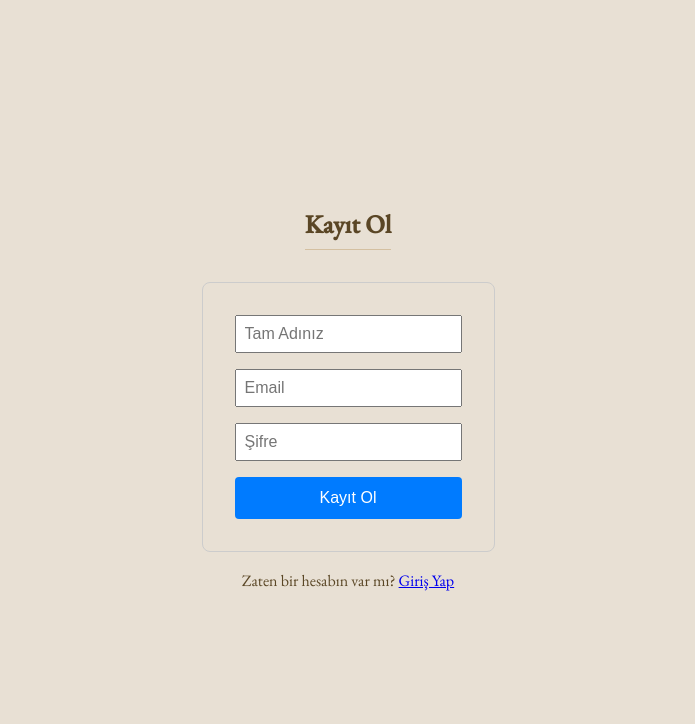
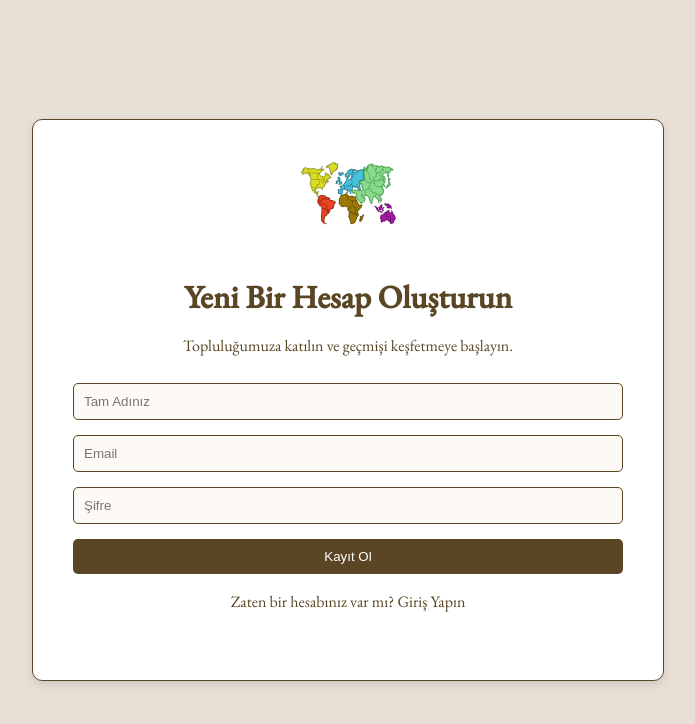
Before and after one commit to basaranmelik/anakronik, a React (Vite) app: page /register in a window 1280 px wide. Shown: the top 724 px of the page, without its empty margins (292-987 px from the left). Built offline with nearby package versions, Linux system fonts and the light colour scheme.

Commit message:
Update styles

```diff
--- /dev/null
+++ b/src/pages/AuthPage.css
@@ -0,0 +1,87 @@
+/* src/pages/AuthPage.css */
+
+.auth-container {
+  display: flex;
+  justify-content: center;
+  align-items: center;
+  min-height: 100vh;
+  background-color: #e8e0d4;
+  /* Theme background */
+}
+
+.auth-card {
+  background: #fff;
+  padding: 40px;
+  border-radius: 10px;
+  box-shadow: 0 4px 8px rgba(0, 0, 0, 0.1);
+  text-align: center;
+  max-width: 400px;
+  width: 100%;
+  border: 1px solid #5a4625;
+  /* Theme border */
+}
+
+.auth-logo {
+  width: 100px;
+  margin-bottom: 20px;
+}
+
+.auth-card h1 {
+  margin-bottom: 10px;
+  color: #5a4625;
+  /* Theme text color */
+}
+
+.auth-card p {
+  margin-bottom: 25px;
+  margin-top: 15px;
+  color: #5a4625;
+  /* Theme text color */
+}
+
+.auth-form input {
+  width: 100%;
+  padding: 10px;
+  margin-bottom: 15px;
+  border: 1px solid #5a4625;
+  /* Theme border */
+  border-radius: 5px;
+  box-sizing: border-box;
+  background-color: #fdfaf6;
+  color: #5a4625;
+}
+
+.auth-form button {
+  width: 100%;
+  padding: 10px;
+  background-color: #5a4625;
+  /* Theme button color */
+  color: white;
+  border: none;
+  border-radius: 5px;
+  cursor: pointer;
+  transition: background-color 0.3s;
+  box-sizing: border-box;
+}
+
+.auth-form button:hover {
+  background-color: #2b2111;
+  /* Theme button hover color */
+}
+
+.auth-card .error {
+  color: #dc3545;
+  /* Standard error color */
+  margin-top: 15px;
+}
+
+.auth-card .auth-link {
+  margin-top: 20px;
+  color: #5a4625;
+  /* Theme text color */
+  text-decoration: none;
+}
+
+.auth-card .auth-link:hover {
+  text-decoration: underline;
+}
--- a/src/pages/CreateFigurePage.css
+++ b/src/pages/CreateFigurePage.css
@@ -1,143 +1,141 @@
-/* --- YENİ RENK PALETİ --- */
-/* SPACE CADET: #25344F (Koyu Mavi - Yazılar, Ana Arka Plan) */
-/* SLATE GRAY:  #617891 (Mavi-Gri - Linkler, Vurgular) */
-/* TAN:         #D5B893 (Açık Kahve - Form Arka Planı) */
-/* COFFEE:      #6F4D38 (Kahverengi - Butonlar) */
-/* CAPUT MORTUUM: #832024 (Kırmızı-Kahve - Hata Mesajları) */
+/* src/pages/CreateFigurePage.css */
 
-.create-figure-container {
+/* AuthPage.css'den kopyalanan ve uyarlanan temel stiller */
+.auth-container {
   display: flex;
   justify-content: center;
   align-items: center;
   min-height: 100vh;
-    background-color: #25344F;
-    /* Ana arka plan: SPACE CADET */
-    padding: 2rem;
-    font-family: sans-serif;
-    /* Daha modern bir görünüm için sans-serif font */
-    box-sizing: border-box;
+  background-color: #e8e0d4;
 }
 
+.auth-card {
+  background: #fff;
+  padding: 40px;
+  border-radius: 10px;
+  box-shadow: 0 4px 8px rgba(0, 0, 0, 0.1);
+  text-align: center;
+  max-width: 550px; /* Genişliği artırıldı */
+  width: 100%;
+  border: 1px solid #5a4625;
+}
+
+/* Formun kendisi */
 .create-figure-form {
-    background: #D5B893;
-    /* Form arka planı: TAN */
-    padding: 2rem 2.5rem;
-    border-radius: 8px;
-    box-shadow: 0 5px 20px rgba(0, 0, 0, 0.4);
   width: 100%;
-    max-width: 550px;
   display: flex;
   flex-direction: column;
-    border: 1px solid #6F4D38;
-    /* Sınır rengi: COFFEE */
+  gap: 1rem; /* Form elemanları arasına boşluk ekle */
+  text-align: left; /* Form içeriğini sola hizala */
 }
 
+/* Form başlığı */
 .create-figure-form h2 {
-    margin-top: 0;
+  font-size: 2rem;
+  color: #5a4625;
   text-align: center;
-    color: #25344F;
-    /* Yazı rengi: SPACE CADET */
-    font-weight: bold;
-    border-bottom: 1px solid #617891;
-    /* Ayraç çizgisi: SLATE GRAY */
-    padding-bottom: 1rem;
+  border-bottom: 1px solid #d4c0a1;
+  padding-bottom: 0.75rem;
+  margin-bottom: 1rem;
 }
 
+/* Form etiketleri */
 .create-figure-form label {
-    margin-top: 1.2rem;
-    margin-bottom: 0.5rem;
-    font-weight: bold;
-    color: #25344F;
-    /* Yazı rengi: SPACE CADET */
+  font-weight: 600;
+  color: #5a4625;
+  font-size: 1.1rem;
 }
 
+/* Input ve textarea alanları */
 .create-figure-form input,
 .create-figure-form textarea {
   width: 100%;
   padding: 0.75rem;
-    border: 1px solid #617891;
-    /* Sınır rengi: SLATE GRAY */
-    border-radius: 4px;
+  border: 1px solid #d4c0a1;
+  border-radius: 6px;
   font-size: 1rem;
-    background-color: #f0ead6;
-    /* Daha açık, kremsi bir tan */
-    color: #25344F;
+  font-family: 'EB Garamond', serif;
+  background-color: #fdfaf6;
+  color: #5a4625;
   box-sizing: border-box;
+  transition: border-color 0.3s, box-shadow 0.3s;
 }
 
 .create-figure-form input:focus,
 .create-figure-form textarea:focus {
   outline: none;
-    border-color: #25344F;
-    box-shadow: 0 0 0 2px rgba(37, 52, 79, 0.3);
+  border-color: #5a4625;
+  box-shadow: 0 0 0 3px rgba(90, 70, 37, 0.1);
 }
 
 .create-figure-form textarea {
-    min-height: 100px;
-    resize: none;
+  min-height: 120px;
+  resize: vertical;
 }
 
 /* Dosya yükleme butonu için özel stil */
 .create-figure-form input[type="file"] {
-    padding: 0;
-    border: none;
-    background: none;
+    background-color: #fdf6e3;
+    border: 1px dashed #d4c0a1;
 }
 
 .create-figure-form input[type="file"]::file-selector-button {
-    background-color: #617891;
-    /* Buton rengi: SLATE GRAY */
-    color: white;
-    border: none;
-    padding: 0.7rem 1rem;
+  background-color: #d7c7b5;
+  color: #5a4625;
+  border: 1px solid #5a4625;
+  padding: 0.6rem 1rem;
   border-radius: 4px;
   cursor: pointer;
-    transition: background-color 0.2s;
+  font-weight: 500;
+  transition: background-color 0.3s ease;
 }
 
 .create-figure-form input[type="file"]::file-selector-button:hover {
-    background-color: #25344F;
+  background-color: #c3b5a2;
 }
 
+/* Gönder butonu */
 .create-figure-form button {
-    margin-top: 2rem;
+  margin-top: 1rem;
   padding: 0.8rem;
   font-size: 1.1rem;
   font-weight: bold;
-    background-color: #6F4D38;
-    /* Ana buton rengi: COFFEE */
-    color: #f0ead6;
-    /* Yazı rengi: Açık krem */
+  background-color: #5a4625;
+  color: white;
   border: none;
   border-radius: 4px;
   cursor: pointer;
-    transition: background-color 0.2s;
+  transition: background-color 0.3s ease;
 }
 
 .create-figure-form button:disabled {
-    background-color: #aaa;
+  background-color: #a9a9a9;
   cursor: not-allowed;
 }
 
 .create-figure-form button:hover:not(:disabled) {
-    background-color: #832024;
+  background-color: #2b2111;
 }
 
-/* Hover rengi: CAPUT MORTUUM */
-
+/* Hata mesajı */
 .error-message {
-    color: #832024;
-    margin-top: 1rem;
+  color: #9c2b2b;
+  margin-top: 0.5rem;
   text-align: center;
+  font-weight: 500;
 }
 
+/* Geri dön linki */
 .back-link {
+  align-self: flex-start;
   margin-bottom: 1rem;
   text-decoration: none;
-    color: #617891;
+  color: #5a4625;
+  font-weight: 500;
+  transition: color 0.3s ease;
 }
 
-/* Link rengi: SLATE GRAY */
 .back-link:hover {
+  color: #2b2111;
   text-decoration: underline;
 }
--- a/src/pages/CreateFigurePage.jsx
+++ b/src/pages/CreateFigurePage.jsx
@@ -6,27 +6,27 @@ import './CreateFigurePage.css';
 
 function CreateFigurePage() {
     const [name, setName] = useState('');
-    const [bio, setBio] = useState('');
-    const [file, setFile] = useState(null);
+    const [infoFile, setInfoFile] = useState(null); // State for the info document
+    const [imageFile, setImageFile] = useState(null); // State for the image file
     const [error, setError] = useState('');
     const [isSubmitting, setIsSubmitting] = useState(false);
     const navigate = useNavigate();
 
     const handleSubmit = async (e) => {
         e.preventDefault();
-        if (!file || !name) {
-            setError('İsim ve dosya alanları zorunludur.');
+        if (!name || !infoFile || !imageFile) {
+            setError('İsim, bilgi dokümanı ve resim dosyası alanları zorunludur.');
             return;
         }
         setIsSubmitting(true);
         setError('');
 
         const formData = new FormData();
-        // Sadece 'name' ve 'bio' içeren JSON objesi
-        const figureData = { name, bio };
+        const figureData = { name };
 
         formData.append('figureData', JSON.stringify(figureData));
-        formData.append('file', file);
+        formData.append('file', infoFile);      // Info document
+        formData.append('image', imageFile);   // Image file
 
         try {
             await apiClient.post('/historical-figures', formData, {
@@ -34,8 +34,6 @@ function CreateFigurePage() {
                     'Content-Type': 'multipart/form-data'
                 }
             });
-            // Başarılı oluşturma sonrası sohbet listesine veya haritaya yönlendirebiliriz.
-            // Şimdilik haritaya yönlendirelim.
             navigate('/map');
         } catch (err) {
             console.error("Figür oluşturma hatası:", err);
@@ -46,7 +44,8 @@ function CreateFigurePage() {
     };
 
     return (
-        <div className="create-figure-container">
+        <div className="auth-container">
+            <div className="auth-card">
                 <form className="create-figure-form" onSubmit={handleSubmit}>
                     <Link to="/map" className="back-link">← Haritaya Geri Dön</Link>
                     <h2>Yeni Tarihi Figür Ekle</h2>
@@ -54,11 +53,11 @@ function CreateFigurePage() {
                     <label htmlFor="name">İsim:</label>
                     <input id="name" type="text" value={name} onChange={(e) => setName(e.target.value)} required />
 
-                <label htmlFor="bio">Biyografi (Karakter için kısa bir tanım):</label>
-                <textarea id="bio" value={bio} onChange={(e) => setBio(e.target.value)} />
+                    <label htmlFor="infoFile">Bilgi Dokümanı:</label>
+                    <input id="infoFile" type="file" onChange={(e) => setInfoFile(e.target.files[0])} required />
 
-                <label htmlFor="file">Bilgi Dokümanı:</label>
-                <input id="file" type="file" onChange={(e) => setFile(e.target.files[0])} required />
+                    <label htmlFor="imageFile">Figür Resmi:</label>
+                    <input id="imageFile" type="file" accept="image/*" onChange={(e) => setImageFile(e.target.files[0])} required />
 
                     {error && <p className="error-message">{error}</p>}
 
@@ -67,6 +66,7 @@ function CreateFigurePage() {
                     </button>
                 </form>
             </div>
+        </div>
     );
 }
 
--- a/src/pages/LoginPage.jsx
+++ b/src/pages/LoginPage.jsx
@@ -1,35 +1,41 @@
-import React, { useState } from 'react';
+import React, { useState, useContext } from 'react';
 import { useNavigate, Link } from 'react-router-dom';
-import { useAuth } from '../context/AuthContext';
+import { AuthContext } from '../context/AuthContext';
+import logo from '../assets/risk-map.svg';
+import './AuthPage.css';
 
 function LoginPage() {
   const [email, setEmail] = useState('');
   const [password, setPassword] = useState('');
   const [error, setError] = useState('');
   const navigate = useNavigate();
-  const { login } = useAuth();
+  const { login } = useContext(AuthContext);
 
   const handleSubmit = async (e) => {
     e.preventDefault();
     setError('');
     const success = await login(email, password);
     if (success) {
-      navigate('/map'); // Başarılı giriş sonrası harita sayfasına yönlendir
+      navigate('/');
     } else {
       setError('Email veya şifre hatalı.');
     }
   };
 
   return (
-    <div className="form-container">
-      <h2>Giriş Yap</h2>
-      <form onSubmit={handleSubmit}>
-        <input type="email" value={email} onChange={(e) => setEmail(e.target.value)} placeholder="Email" required />
-        <input type="password" value={password} onChange={(e) => setPassword(e.target.value)} placeholder="Şifre" required />
-        <button type="submit">Giriş Yap</button>
-      </form>
-      {error && <p className="error">{error}</p>}
-      <p>Hesabın yok mu? <Link to="/register">Kayıt Ol</Link></p>
+    <div className="auth-container">
+      <div className="auth-card">
+        <img src={logo} alt="Anakronik Logo" className="auth-logo" />
+        <h1>Hesabınıza Giriş Yapın</h1>
+        <p>Haritaları keşfetmeye ve kendi figürlerinizi oluşturmaya devam edin.</p>
+        <form onSubmit={handleSubmit} className="auth-form">
+          <input type="email" value={email} onChange={(e) => setEmail(e.target.value)} placeholder="Email" required />
+          <input type="password" value={password} onChange={(e) => setPassword(e.target.value)} placeholder="Şifre" required />
+          <button type="submit">Giriş Yap</button>
+        </form>
+        {error && <p className="error">{error}</p>}
+        <p>Hesabın yok mu? <Link to="/register" className="auth-link">Hemen Kayıt Ol</Link></p>
+      </div>
     </div>
   );
 }
--- a/src/pages/RegisterPage.jsx
+++ b/src/pages/RegisterPage.jsx
@@ -1,6 +1,8 @@
-import React, { useState } from 'react';
+import React, { useState, useContext } from 'react';
 import { useNavigate, Link } from 'react-router-dom';
-import { useAuth } from '../context/AuthContext';
+import { AuthContext } from '../context/AuthContext';
+import logo from '../assets/risk-map.svg';
+import './AuthPage.css';
 
 function RegisterPage() {
   const [fullName, setFullName] = useState('');
@@ -8,30 +10,34 @@ function RegisterPage() {
   const [password, setPassword] = useState('');
   const [error, setError] = useState('');
   const navigate = useNavigate();
-  const { register } = useAuth();
+  const { register } = useContext(AuthContext);
 
   const handleSubmit = async (e) => {
     e.preventDefault();
     setError('');
     const success = await register(fullName, email, password);
     if (success) {
-      navigate('/login'); // Başarılı kayıt sonrası login sayfasına yönlendir
+      navigate('/login');
     } else {
       setError('Kayıt başarısız. Lütfen bilgilerinizi kontrol edin.');
     }
   };
 
   return (
-    <div className="form-container">
-      <h2>Kayıt Ol</h2>
-      <form onSubmit={handleSubmit}>
+    <div className="auth-container">
+      <div className="auth-card">
+        <img src={logo} alt="Anakronik Logo" className="auth-logo" />
+        <h1>Yeni Bir Hesap Oluşturun</h1>
+        <p>Topluluğumuza katılın ve geçmişi keşfetmeye başlayın.</p>
+        <form onSubmit={handleSubmit} className="auth-form">
           <input type="text" value={fullName} onChange={(e) => setFullName(e.target.value)} placeholder="Tam Adınız" required />
           <input type="email" value={email} onChange={(e) => setEmail(e.target.value)} placeholder="Email" required />
           <input type="password" value={password} onChange={(e) => setPassword(e.target.value)} placeholder="Şifre" required />
           <button type="submit">Kayıt Ol</button>
         </form>
         {error && <p className="error">{error}</p>}
-      <p>Zaten bir hesabın var mı? <Link to="/login">Giriş Yap</Link></p>
+        <p>Zaten bir hesabınız var mı? <Link to="/login" className="auth-link">Giriş Yapın</Link></p>
+      </div>
     </div>
   );
 }
```
Also changed, not shown: src/context/AuthContext.jsx (+5 -5 lines), src/pages/MapPage.css (+23 -10 lines). Lines whose indentation alone changed are shown as unchanged.
